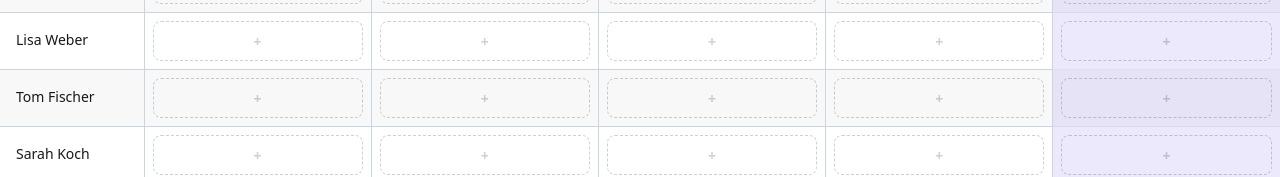
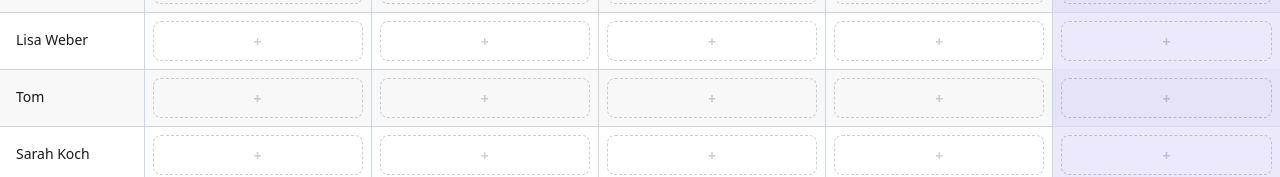
Before and after one commit to Fidge123/lkr-planner, a React (Vite) app: page / in a window 1280 px wide. Shown: the part 228-405 px from the top of the page. Built offline with nearby package versions, Linux system fonts and the light colour scheme.

Commit message:
Use domain model of daylite for projects and employees

```diff
--- a/biome.json
+++ b/biome.json
@@ -1,11 +1,12 @@
 {
-  "$schema": "https://biomejs.dev/schemas/2.3.12/schema.json",
+  "$schema": "https://biomejs.dev/schemas/2.3.15/schema.json",
   "vcs": {
     "enabled": true,
     "clientKind": "git",
     "useIgnoreFile": true
   },
   "files": {
+    "includes": ["**", "!generated", "!src/generated"],
     "ignoreUnknown": false
   },
   "formatter": {
--- a/src/app/components/timetable-row.tsx
+++ b/src/app/components/timetable-row.tsx
@@ -1,18 +1,23 @@
 import { getWorkItemsForCell } from "../../data/dummy-data";
-import type { Employee } from "../../domain/planning";
+import {
+  type DayliteContactRecord,
+  getDayliteContactDisplayName,
+} from "../../domain/planning";
 import { isToday } from "../util";
 import { TimetableCell } from "./timetable-cell";
 
 export function TimetableRow({ employee, weekDays }: Props) {
   return (
-    <tr key={employee.id} className="divide-x divide-slate-300">
-      <th className="p-4 align-top font-normal">{employee.name}</th>
+    <tr key={employee.self} className="divide-x divide-slate-300">
+      <th className="p-4 align-top font-normal">
+        {getDayliteContactDisplayName(employee)}
+      </th>
 
       {weekDays.map((day) => (
         <TimetableCell
           key={day.toISOString()}
           highlight={isToday(day)}
-          projects={getWorkItemsForCell(employee.id, day)}
+          projects={getWorkItemsForCell(employee.self, day)}
         />
       ))}
     </tr>
@@ -20,6 +25,6 @@ export function TimetableRow({ employee, weekDays }: Props) {
 }
 
 interface Props {
-  employee: Employee;
+  employee: DayliteContactRecord;
   weekDays: Date[];
 }
--- a/src/data/dummy-data.ts
+++ b/src/data/dummy-data.ts
@@ -2,8 +2,8 @@ import type {
   Assignment,
   AssignmentSource,
   AssignmentSyncStatus,
-  Employee,
-  Project,
+  DayliteContactRecord,
+  DayliteProjectRecord,
 } from "../domain/planning";
 
 export interface PlanningCellProject {
@@ -29,107 +29,180 @@ const projectStatusClasses: Record<string, string> = {
   unknown: "bg-base-300",
 };
 
-export const employees: Employee[] = [
+export const employees: DayliteContactRecord[] = [
   {
-    id: "emp-1",
-    dayliteReference: "/v1/contacts/1001",
-    name: "Anna Schmidt",
-    skills: ["Backend", "API"],
-    homeLocation: "Köln, Deutschland",
-    primaryIcalUrl: "https://calendar.example.com/anna/primary.ics",
-    absenceIcalUrl: "https://calendar.example.com/anna/absence.ics",
-    active: true,
+    self: "/v1/contacts/1001",
+    full_name: "Anna Schmidt",
+    keywords: ["Backend", "API"],
+    addresses: [
+      {
+        city: "Köln",
+        country: "Deutschland",
+      },
+    ],
+    urls: [
+      {
+        label: "Einsatz iCal",
+        url: "https://calendar.example.com/anna/primary.ics",
+      },
+      {
+        label: "Abwesenheit iCal",
+        url: "https://calendar.example.com/anna/absence.ics",
+      },
+    ],
   },
   {
-    id: "emp-2",
-    dayliteReference: "/v1/contacts/1002",
-    name: "Max Müller",
-    skills: ["Projektleitung", "Koordination"],
-    homeLocation: "Bonn, Deutschland",
-    primaryIcalUrl: "https://calendar.example.com/max/primary.ics",
-    absenceIcalUrl: "https://calendar.example.com/max/absence.ics",
-    active: true,
+    self: "/v1/contacts/1002",
+    full_name: "Max Müller",
+    keywords: ["Projektleitung", "Koordination"],
+    addresses: [
+      {
+        city: "Bonn",
+        country: "Deutschland",
+      },
+    ],
+    urls: [
+      {
+        label: "Einsatz iCal",
+        url: "https://calendar.example.com/max/primary.ics",
+      },
+      {
+        label: "Abwesenheit iCal",
+        url: "https://calendar.example.com/max/absence.ics",
+      },
+    ],
   },
   {
-    id: "emp-3",
-    dayliteReference: "/v1/contacts/1003",
-    name: "Lisa Weber",
-    skills: ["UI/UX", "Research"],
-    homeLocation: "Köln, Deutschland",
-    primaryIcalUrl: "https://calendar.example.com/lisa/primary.ics",
-    absenceIcalUrl: "https://calendar.example.com/lisa/absence.ics",
-    active: true,
+    self: "/v1/contacts/1003",
+    full_name: "Lisa Weber",
+    keywords: ["UI/UX", "Research"],
+    addresses: [
+      {
+        city: "Köln",
+        country: "Deutschland",
+      },
+    ],
+    urls: [
+      {
+        label: "Einsatz iCal",
+        url: "https://calendar.example.com/lisa/primary.ics",
+      },
+      {
+        label: "Abwesenheit iCal",
+        url: "https://calendar.example.com/lisa/absence.ics",
+      },
+    ],
   },
   {
-    id: "emp-4",
-    dayliteReference: "/v1/contacts/1004",
-    name: "Tom Fischer",
-    skills: ["Backend", "Datenbank"],
-    homeLocation: "Leverkusen, Deutschland",
-    primaryIcalUrl: "https://calendar.example.com/tom/primary.ics",
-    absenceIcalUrl: "https://calendar.example.com/tom/absence.ics",
-    active: true,
+    self: "/v1/contacts/1004",
+    full_name: "Tom Fischer",
+    nickname: "Tom",
+    keywords: ["Backend", "Datenbank"],
+    addresses: [
+      {
+        city: "Leverkusen",
+        country: "Deutschland",
+      },
+    ],
+    urls: [
+      {
+        label: "Einsatz iCal",
+        url: "https://calendar.example.com/tom/primary.ics",
+      },
+      {
+        label: "Abwesenheit iCal",
+        url: "https://calendar.example.com/tom/absence.ics",
+      },
+    ],
   },
   {
-    id: "emp-5",
-    dayliteReference: "/v1/contacts/1005",
-    name: "Sarah Koch",
-    skills: ["QA", "Testautomatisierung"],
-    homeLocation: "Düsseldorf, Deutschland",
-    primaryIcalUrl: "https://calendar.example.com/sarah/primary.ics",
-    absenceIcalUrl: "https://calendar.example.com/sarah/absence.ics",
-    active: true,
+    self: "/v1/contacts/1005",
+    full_name: "Sarah Koch",
+    keywords: ["QA", "Testautomatisierung"],
+    addresses: [
+      {
+        city: "Düsseldorf",
+        country: "Deutschland",
+      },
+    ],
+    urls: [
+      {
+        label: "Einsatz iCal",
+        url: "https://calendar.example.com/sarah/primary.ics",
+      },
+      {
+        label: "Abwesenheit iCal",
+        url: "https://calendar.example.com/sarah/absence.ics",
+      },
+    ],
   },
   {
-    id: "emp-6",
-    dayliteReference: "/v1/contacts/1006",
-    name: "Jan Becker",
-    skills: ["DevOps", "Security"],
-    homeLocation: "Köln, Deutschland",
-    primaryIcalUrl: "https://calendar.example.com/jan/primary.ics",
-    absenceIcalUrl: "https://calendar.example.com/jan/absence.ics",
-    active: true,
+    self: "/v1/contacts/1006",
+    full_name: "Jan Becker",
+    keywords: ["DevOps", "Security"],
+    addresses: [
+      {
+        city: "Köln",
+        country: "Deutschland",
+      },
+    ],
+    urls: [
+      {
+        label: "Einsatz iCal",
+        url: "https://calendar.example.com/jan/primary.ics",
+      },
+      {
+        label: "Abwesenheit iCal",
+        url: "https://calendar.example.com/jan/absence.ics",
+      },
+    ],
   },
   {
-    id: "emp-7",
-    dayliteReference: "/v1/contacts/1007",
-    name: "Maria Hofmann",
-    skills: ["Fullstack", "Performance"],
-    homeLocation: "Siegburg, Deutschland",
-    primaryIcalUrl: "https://calendar.example.com/maria/primary.ics",
-    absenceIcalUrl: "https://calendar.example.com/maria/absence.ics",
-    active: true,
+    self: "/v1/contacts/1007",
+    full_name: "Maria Hofmann",
+    keywords: ["Fullstack", "Performance"],
+    addresses: [
+      {
+        city: "Siegburg",
+        country: "Deutschland",
+      },
+    ],
+    urls: [
+      {
+        label: "Einsatz iCal",
+        url: "https://calendar.example.com/maria/primary.ics",
+      },
+      {
+        label: "Abwesenheit iCal",
+        url: "https://calendar.example.com/maria/absence.ics",
+      },
+    ],
   },
 ];
 
-export const projects: Project[] = [
+export const projects: DayliteProjectRecord[] = [
   {
-    id: "proj-1",
-    dayliteReference: "/v1/projects/3001",
+    self: "/v1/projects/3001",
     name: "Kundenportal",
     status: "in_progress",
   },
   {
-    id: "proj-2",
-    dayliteReference: "/v1/projects/3002",
+    self: "/v1/projects/3002",
     name: "Mobile App",
     status: "new",
   },
   {
-    id: "proj-3",
-    dayliteReference: "/v1/projects/3003",
+    self: "/v1/projects/3003",
     name: "Intern",
     status: "done",
   },
   {
-    id: "proj-4",
-    dayliteReference: "/v1/projects/3004",
+    self: "/v1/projects/3004",
     name: "Altsystem",
     status: "in_progress",
   },
   {
-    id: "proj-5",
-    dayliteReference: "/v1/projects/3005",
+    self: "/v1/projects/3005",
     name: "Infrastruktur",
     status: "new",
   },
@@ -138,122 +211,122 @@ export const projects: Project[] = [
 const assignmentTemplates: AssignmentTemplate[] = [
   {
     id: "asg-1",
-    projectId: "proj-1",
+    projectId: "/v1/projects/3001",
     days: ["2026-01-26", "2026-01-27", "2026-01-28"],
-    employeeIds: ["emp-1", "emp-4"],
-    source: "manual",
+    employeeIds: ["/v1/contacts/1001", "/v1/contacts/1004"],
+    source: "app",
     syncStatus: "synced",
   },
   {
     id: "asg-2",
-    projectId: "proj-2",
+    projectId: "/v1/projects/3002",
     days: ["2026-01-26", "2026-01-27"],
-    employeeIds: ["emp-3"],
-    source: "manual",
+    employeeIds: ["/v1/contacts/1003"],
+    source: "app",
     syncStatus: "synced",
   },
   {
     id: "asg-3",
-    projectId: "proj-3",
+    projectId: "/v1/projects/3003",
     days: ["2026-01-26"],
-    employeeIds: ["emp-2"],
-    source: "manual",
+    employeeIds: ["/v1/contacts/1002"],
+    source: "app",
     syncStatus: "pending",
   },
   {
     id: "asg-4",
-    projectId: "proj-4",
+    projectId: "/v1/projects/3004",
     days: ["2026-01-27", "2026-01-28", "2026-01-30"],
-    employeeIds: ["emp-4", "emp-6"],
-    source: "manual",
+    employeeIds: ["/v1/contacts/1004", "/v1/contacts/1006"],
+    source: "app",
     syncStatus: "synced",
   },
   {
     id: "asg-5",
-    projectId: "proj-1",
+    projectId: "/v1/projects/3001",
     days: ["2026-01-28", "2026-01-29", "2026-01-30"],
-    employeeIds: ["emp-5"],
-    source: "manual",
+    employeeIds: ["/v1/contacts/1005"],
+    source: "app",
     syncStatus: "pending",
   },
   {
     id: "asg-6",
-    projectId: "proj-2",
+    projectId: "/v1/projects/3002",
     days: ["2026-01-29"],
-    employeeIds: ["emp-1", "emp-7"],
-    source: "manual",
+    employeeIds: ["/v1/contacts/1001", "/v1/contacts/1007"],
+    source: "app",
     syncStatus: "pending",
   },
   {
     id: "asg-7",
-    projectId: "proj-5",
+    projectId: "/v1/projects/3005",
     days: ["2026-01-26", "2026-01-28", "2026-01-30"],
-    employeeIds: ["emp-6"],
-    source: "manual",
+    employeeIds: ["/v1/contacts/1006"],
+    source: "app",
     syncStatus: "synced",
   },
   {
     id: "asg-8",
-    projectId: "proj-2",
+    projectId: "/v1/projects/3002",
     days: ["2026-01-27", "2026-01-28"],
-    employeeIds: ["emp-3", "emp-2"],
-    source: "manual",
+    employeeIds: ["/v1/contacts/1003", "/v1/contacts/1002"],
+    source: "app",
     syncStatus: "synced",
   },
   {
     id: "asg-9",
-    projectId: "proj-1",
+    projectId: "/v1/projects/3001",
     days: ["2026-01-29", "2026-01-30"],
-    employeeIds: ["emp-7"],
-    source: "manual",
+    employeeIds: ["/v1/contacts/1007"],
+    source: "app",
     syncStatus: "pending",
   },
   {
     id: "asg-10",
-    projectId: "proj-3",
+    projectId: "/v1/projects/3003",
     days: ["2026-01-30"],
-    employeeIds: ["emp-2"],
-    source: "manual",
+    employeeIds: ["/v1/contacts/1002"],
+    source: "app",
     syncStatus: "synced",
   },
   {
     id: "asg-11",
-    projectId: "proj-1",
+    projectId: "/v1/projects/3001",
     days: ["2026-01-26", "2026-01-27"],
-    employeeIds: ["emp-7"],
-    source: "manual",
+    employeeIds: ["/v1/contacts/1007"],
+    source: "app",
     syncStatus: "synced",
   },
   {
     id: "asg-12",
-    projectId: "proj-5",
+    projectId: "/v1/projects/3005",
     days: ["2026-01-28", "2026-01-29"],
-    employeeIds: ["emp-6", "emp-4"],
-    source: "manual",
+    employeeIds: ["/v1/contacts/1006", "/v1/contacts/1004"],
+    source: "app",
     syncStatus: "synced",
   },
   {
     id: "asg-13",
-    projectId: "proj-2",
+    projectId: "/v1/projects/3002",
     days: ["2026-01-27"],
-    employeeIds: ["emp-2", "emp-3"],
-    source: "manual",
+    employeeIds: ["/v1/contacts/1002", "/v1/contacts/1003"],
+    source: "app",
     syncStatus: "synced",
   },
   {
     id: "asg-14",
-    projectId: "proj-1",
+    projectId: "/v1/projects/3001",
     days: ["2026-01-29", "2026-01-30"],
-    employeeIds: ["emp-1"],
-    source: "manual",
+    employeeIds: ["/v1/contacts/1001"],
+    source: "app",
     syncStatus: "pending",
   },
   {
     id: "asg-15",
-    projectId: "proj-4",
+    projectId: "/v1/projects/3004",
     days: ["2026-01-26", "2026-01-29"],
-    employeeIds: ["emp-5"],
-    source: "manual",
+    employeeIds: ["/v1/contacts/1005"],
+    source: "app",
     syncStatus: "synced",
   },
 ];
@@ -275,10 +348,12 @@ export const assignments: Assignment[] = assignmentTemplates.flatMap(
     ),
 );
 
-const projectsById = new Map(projects.map((project) => [project.id, project]));
+const projectsByReference = new Map(
+  projects.map((project) => [project.self, project]),
+);
 
 export function getWorkItemsForCell(
-  employeeId: string,
+  employeeReference: string,
   day: Date,
 ): PlanningCellProject[] {
   const isoDay = day.toISOString().slice(0, 10);
@@ -286,11 +361,11 @@ export function getWorkItemsForCell(
   return assignments
     .filter(
       (assignment) =>
-        assignment.employeeId === employeeId &&
+        assignment.employeeId === employeeReference &&
         isDayInAssignmentPeriod(isoDay, assignment),
     )
     .map((assignment) => {
-      const project = projectsById.get(assignment.projectId);
+      const project = projectsByReference.get(assignment.projectId);
       const status = project?.status ?? "unknown";
 
       return {
--- a/src/domain/planning.ts
+++ b/src/domain/planning.ts
@@ -1,39 +1,3 @@
-const assignmentSources = ["manual", "daylite", "planradar", "ical"] as const;
-const assignmentSyncStatuses = ["pending", "synced", "failed"] as const;
-const syncSources = ["daylite", "planradar", "ical", "manual"] as const;
-
-const primaryIcalLabels = ["einsatz", "zuweisung", "assignment", "primary"];
-const absenceIcalLabels = [
-  "abwesenheit",
-  "absence",
-  "vacation",
-  "urlaub",
-  "sick",
-  "krank",
-];
-
-export type AssignmentSource = (typeof assignmentSources)[number];
-export type AssignmentSyncStatus = (typeof assignmentSyncStatuses)[number];
-export type SyncSource = (typeof syncSources)[number];
-
-export interface Project {
-  id: string;
-  dayliteReference: string;
-  name: string;
-  status: string;
-}
-
-export interface Employee {
-  id: string;
-  dayliteReference: string;
-  name: string;
-  skills: string[];
-  homeLocation: string;
-  primaryIcalUrl: string;
-  absenceIcalUrl: string;
-  active: boolean;
-}
-
 export interface AssignmentPeriod {
   startDate: string;
   endDate: string;
@@ -44,25 +8,23 @@ export interface Assignment {
   employeeId: string;
   projectId: string;
   period: AssignmentPeriod;
-  source: AssignmentSource;
-  syncStatus: AssignmentSyncStatus;
-}
-
-export interface SyncIssue {
-  source: SyncSource;
-  code: string;
-  message: string;
-  timestamp: string;
 }
 
 export interface DayliteProjectRecord {
   self: string;
   name: string;
-  status?: string;
+  status:
+    | "new_status"
+    | "in_progress"
+    | "done"
+    | "abandoned"
+    | "cancelled"
+    | "deferred";
   category?: string;
   keywords?: string[];
   due?: string;
   started?: string;
+  completed?: string;
   create_date?: string;
   modify_date?: string;
 }
@@ -92,9 +54,8 @@ type DayliteExtraFields = Record<string, DayliteExtraFieldValue>;
 
 export interface DayliteContactRecord {
   self: string;
-  first_name?: string;
-  middle_name?: string;
-  last_name?: string;
+  full_name?: string;
+  nickname?: string;
   category?: string;
   keywords?: string[];
   urls?: DayliteUrl[];
@@ -127,20 +88,14 @@ export function isDayliteContactRecord(
     return false;
   }
 
-  if ("first_name" in value && value.first_name !== undefined) {
-    if (typeof value.first_name !== "string") {
+  if ("full_name" in value && value.full_name !== undefined) {
+    if (typeof value.full_name !== "string") {
       return false;
     }
   }
 
-  if ("middle_name" in value && value.middle_name !== undefined) {
-    if (typeof value.middle_name !== "string") {
-      return false;
-    }
-  }
-
-  if ("last_name" in value && value.last_name !== undefined) {
-    if (typeof value.last_name !== "string") {
+  if ("nickname" in value && value.nickname !== undefined) {
+    if (typeof value.nickname !== "string") {
       return false;
     }
   }
@@ -172,97 +127,41 @@ export function isAssignment(value: unknown): value is Assignment {
     return false;
   }
 
-  if (
-    typeof value.source !== "string" ||
-    !assignmentSources.includes(value.source as AssignmentSource)
-  ) {
-    return false;
-  }
-
-  if (
-    typeof value.syncStatus !== "string" ||
-    !assignmentSyncStatuses.includes(value.syncStatus as AssignmentSyncStatus)
-  ) {
-    return false;
-  }
-
   return true;
 }
 
-export function isSyncIssue(value: unknown): value is SyncIssue {
-  if (!isObject(value)) {
-    return false;
-  }
+export function getDayliteContactDisplayName(
+  record: DayliteContactRecord,
+): string {
+  return record?.nickname ?? record?.full_name ?? "";
+}
 
-  if (
-    typeof value.source !== "string" ||
-    !syncSources.includes(value.source as SyncSource)
-  ) {
-    return false;
-  }
+export function getPrimaryAddressFromContact(
+  record: DayliteContactRecord,
+): DayliteAddress | null {
+  return record.addresses?.[0] ?? null;
+}
 
+export function getPrimaryIcalUrlFromContact(
+  record: DayliteContactRecord,
+): string {
+  const extraFields = parseExtraFields(record.extra_fields);
   return (
-    typeof value.code === "string" &&
-    typeof value.message === "string" &&
-    typeof value.timestamp === "string"
+    findIcalUrlFromUrls(record.urls, "Termine") ??
+    findIcalUrlFromExtraFields(extraFields, "Termine") ??
+    ""
   );
 }
 
-export function mapDayliteProjectRecordToProject(
-  record: DayliteProjectRecord,
-): Project {
-  return {
-    id: extractDayliteObjectId(record.self),
-    dayliteReference: record.self,
-    name: record.name,
-    status: record.status ?? "unknown",
-  };
-}
-
-export function mapDayliteContactRecordToEmployee(
+export function getAbsenceIcalUrlFromContact(
   record: DayliteContactRecord,
-): Employee {
+): string {
   const extraFields = parseExtraFields(record.extra_fields);
-  const primaryIcalUrl =
-    findIcalUrlFromUrls(record.urls, primaryIcalLabels) ??
-    findIcalUrlFromExtraFields(extraFields, primaryIcalLabels) ??
-    "";
-  const absenceIcalUrl =
-    findIcalUrlFromUrls(record.urls, absenceIcalLabels) ??
-    findIcalUrlFromExtraFields(extraFields, absenceIcalLabels) ??
-    "";
-
-  return {
-    id: extractDayliteObjectId(record.self),
-    dayliteReference: record.self,
-    name: mapContactName(record),
-    skills: record.keywords ?? [],
-    homeLocation: mapHomeLocation(record.addresses),
-    primaryIcalUrl,
-    absenceIcalUrl,
-    active: true,
-  };
-}
-
-function mapContactName(record: DayliteContactRecord): string {
-  const nameParts = [record.first_name, record.middle_name, record.last_name]
-    .map((namePart) => (typeof namePart === "string" ? namePart.trim() : ""))
-    .filter((namePart) => namePart.length > 0);
-
-  return nameParts.length > 0 ? nameParts.join(" ") : record.self;
-}
-
-function mapHomeLocation(addresses: DayliteAddress[] | undefined): string {
-  const address = addresses?.[0];
-  if (!address) {
-    return "Unbekannt";
-  }
-
-  const locationParts = [address.city, address.state, address.country]
-    .map((part) => (typeof part === "string" ? part.trim() : ""))
-    .filter((part) => part.length > 0);
-
-  return locationParts.length > 0 ? locationParts.join(", ") : "Unbekannt";
+  return (
+    findIcalUrlFromUrls(record.urls, "Fehlzeiten") ??
+    findIcalUrlFromExtraFields(extraFields, "Fehlzeiten") ??
+    ""
+  );
 }
 
 function parseExtraFields(
@@ -309,7 +208,7 @@ function isDayliteExtraFields(value: unknown): value is DayliteExtraFields {
 
 function findIcalUrlFromUrls(
   urls: DayliteUrl[] | undefined,
-  labelMatchers: readonly string[],
+  matcher: string,
 ): string | undefined {
   if (!urls) {
     return undefined;
@@ -325,7 +224,7 @@ function findIcalUrlFromUrls(
     }
 
     const normalizedLabel = candidateUrl.label.toLowerCase();
-    return labelMatchers.some((matcher) => normalizedLabel.includes(matcher));
+    return normalizedLabel.includes(matcher);
   });
 
   return matchedUrl?.url;
@@ -333,7 +232,7 @@ function findIcalUrlFromUrls(
 
 function findIcalUrlFromExtraFields(
   extraFields: DayliteExtraFields,
-  labelMatchers: readonly string[],
+  matcher: string,
 ): string | undefined {
   const matches = Object.entries(extraFields).find(([fieldKey]) => {
     const normalizedKey = fieldKey.toLowerCase();
@@ -341,7 +240,7 @@ function findIcalUrlFromExtraFields(
       return false;
     }
 
-    return labelMatchers.some((matcher) => normalizedKey.includes(matcher));
+    return normalizedKey.includes(matcher);
   });
 
   if (!matches) {
@@ -352,11 +251,6 @@ function findIcalUrlFromExtraFields(
   return fieldValue.value;
 }
 
-function extractDayliteObjectId(reference: string): string {
-  const matchedIdentifier = reference.match(/\/(\d+)$/);
-  return matchedIdentifier ? matchedIdentifier[1] : reference;
-}
-
 function isObject(value: unknown): value is Record<string, unknown> {
   return typeof value === "object" && value !== null;
 }
```
Also changed, not shown: src/generated/tauri.ts (+91 -10 lines), 2 other files (tests, documents, lock files or other folders).
